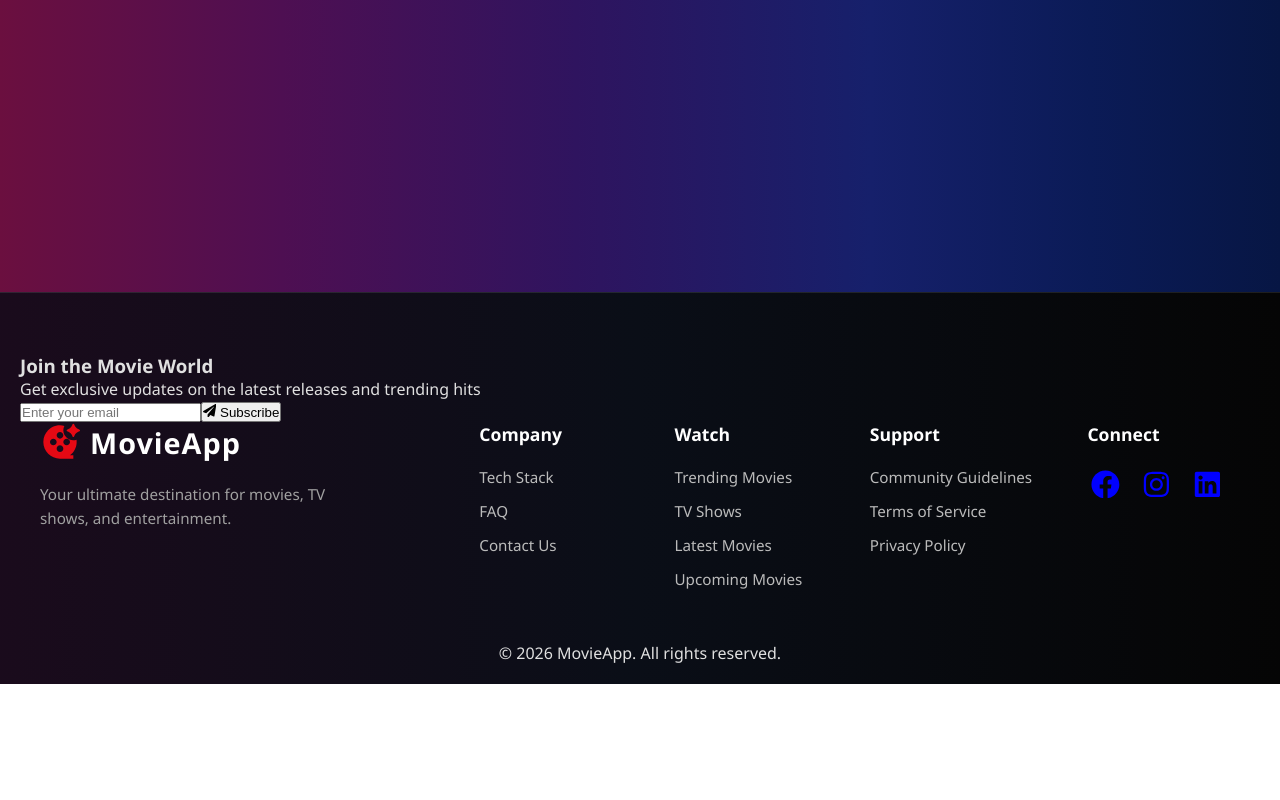
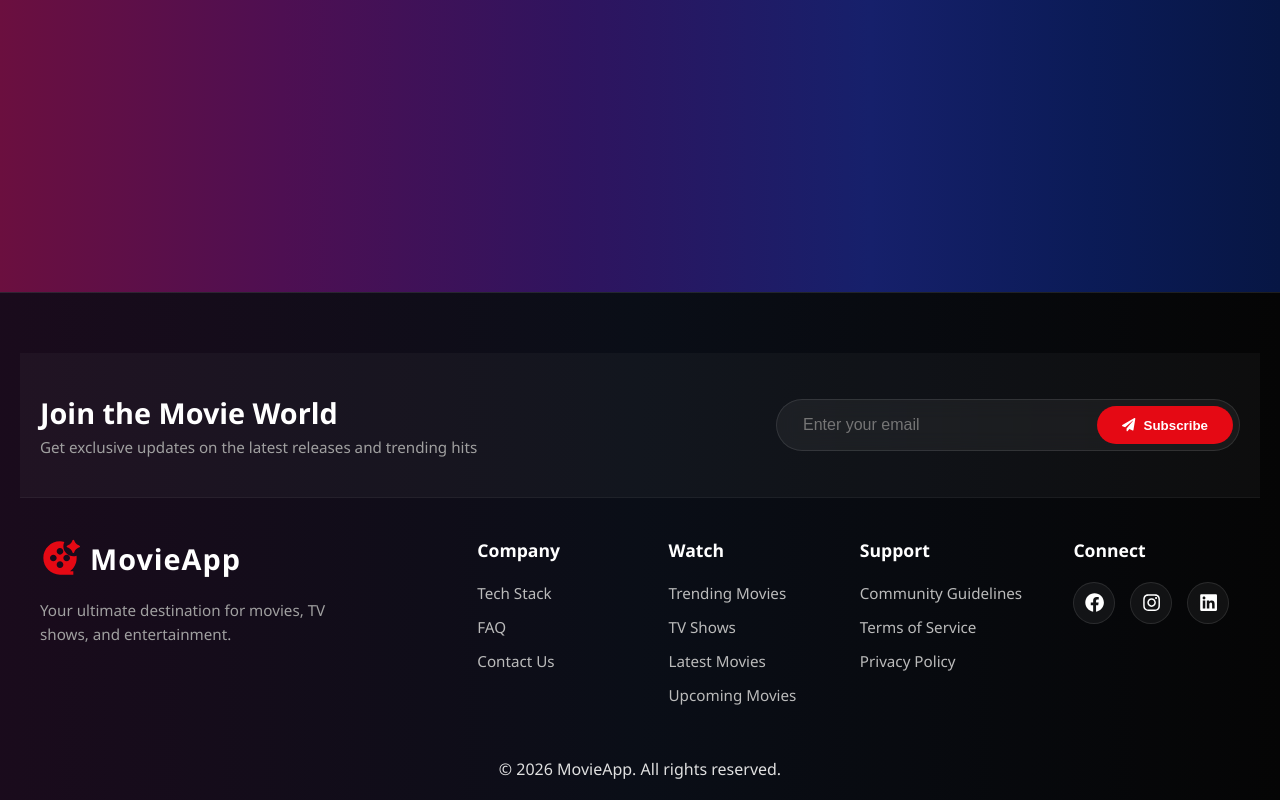
Before and after one commit to Kanchan012/MovieApp, a React (Vite) app: page /search in a window 1280 px wide. Shown: the part 586-1386 px from the top of the page. Before the commit the page ends 1270 px from the top, so only its background shows below. Built offline with nearby package versions, Linux system fonts and the light colour scheme.

Commit message:
css added in footer file

```diff
--- a/src/components/Footer.css
+++ b/src/components/Footer.css
@@ -128,3 +128,92 @@
 .footer-bottom-links a:hover {
     color: #fff;
 }
+
+/* Newsletter Section */
+.newsletter-section {
+    background: rgba(255, 255, 255, 0.03);
+    border-bottom: 1px solid rgba(255, 255, 255, 0.05);
+    padding: 40px 20px;
+    margin-bottom: 40px;
+}
+
+.newsletter-content {
+    max-width: 1200px;
+    margin: 0 auto;
+    display: flex;
+    justify-content: space-between;
+    align-items: center;
+    flex-wrap: wrap;
+    gap: 30px;
+}
+
+.newsletter-text h3 {
+    font-size: 1.8rem;
+    color: #fff;
+    margin-bottom: 5px;
+}
+
+.newsletter-text p {
+    color: #a0a0a0;
+    font-size: 0.95rem;
+}
+
+.newsletter-form {
+    display: flex;
+    gap: 10px;
+    background: rgba(255, 255, 255, 0.05);
+    padding: 6px;
+    border-radius: 50px;
+    border: 1px solid rgba(255, 255, 255, 0.1);
+    backdrop-filter: blur(10px);
+    width: 100%;
+    max-width: 450px;
+}
+
+.newsletter-form input {
+    background: transparent;
+    border: none;
+    padding: 10px 20px;
+    color: #fff;
+    flex: 1;
+    outline: none;
+    font-size: 1rem;
+}
+
+.subscribe-btn {
+    background: #e50914;
+    color: #fff;
+    border: none;
+    padding: 10px 25px;
+    border-radius: 50px;
+    cursor: pointer;
+    font-weight: 600;
+    display: flex;
+    align-items: center;
+    gap: 8px;
+    transition: all 0.3s ease;
+}
+
+.subscribe-btn:hover {
+    background: #ff0a16;
+    transform: scale(1.05);
+    box-shadow: 0 0 15px rgba(229, 9, 20, 0.4);
+}
+
+/* Social Icons Refinement */
+.social-icon-icon {
+    font-size: 1.2rem;
+}
+
+.social-icons a {
+    width: 40px;
+    height: 40px;
+    background: rgba(255, 255, 255, 0.05);
+    border: 1px solid rgba(255, 255, 255, 0.1);
+    color: #fff !important;
+}
+
+.social-icons a:hover {
+    background: #e50914;
+    border-color: #e50914;
+}
```
